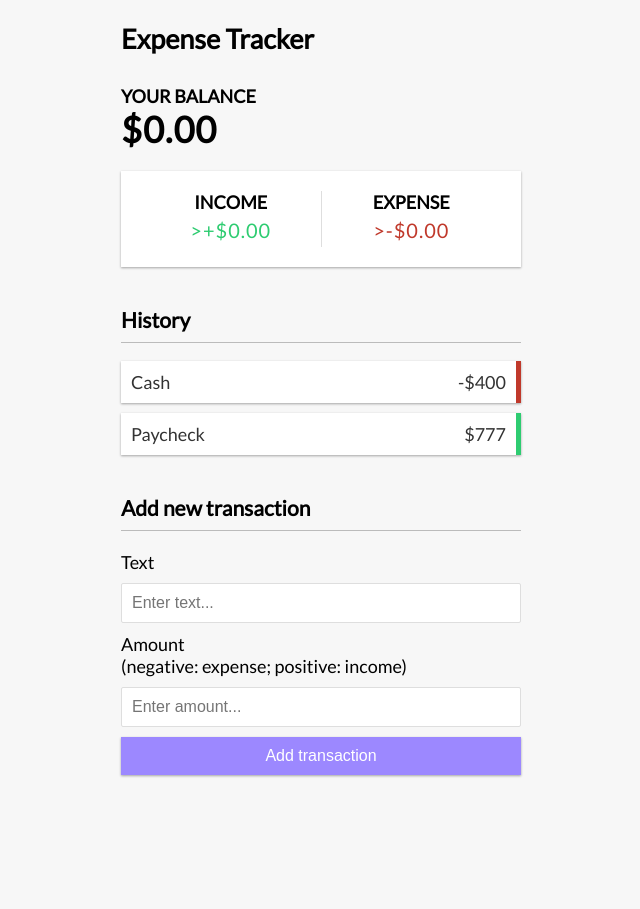
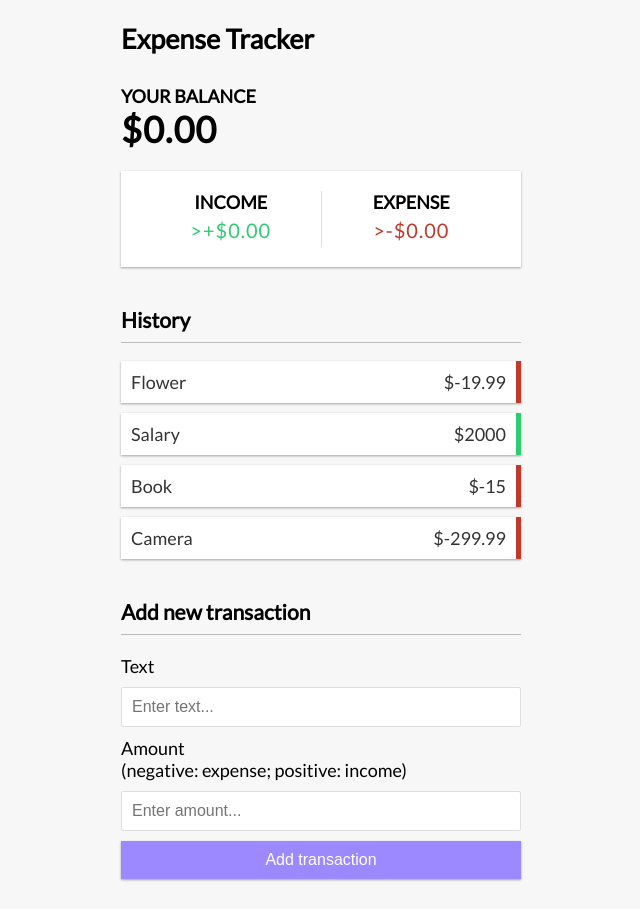
Before and after one commit to Augusto-LJ/expense-tracker, a Vue app: page / in a window 1280 px wide. Shown: the whole page, without its empty margins (319-959 px from the left). Before the commit the page ends 805 px from the top, so only its background shows below. Built offline with nearby package versions, Linux system fonts and the light colour scheme.

Commit message:
feat: shows transaction list using global state

```diff
--- a/src/App.vue
+++ b/src/App.vue
@@ -3,25 +3,25 @@
     <div class="container">
       <Balance />
       <IncomeExpenses />
-      <TransactionList />
+      <TransactionList :transactions="transactions"/>
       <AddTransaction />
     </div>
 </template>
 
-<script>
-  import Header from './components/Header.vue';
-  import Balance from './components/Balance.vue';
-  import IncomeExpenses from './components/IncomeExpenses.vue';
-  import TransactionList from './components/TransactionList.vue';
-  import AddTransaction from './components/AddTransaction.vue';
+<script setup>
+import Header from './components/Header.vue';
+import Balance from './components/Balance.vue';
+import IncomeExpenses from './components/IncomeExpenses.vue';
+import TransactionList from './components/TransactionList.vue';
+import AddTransaction from './components/AddTransaction.vue';
 
-  export default {
-    components: {
-      Header,
-      Balance,
-      IncomeExpenses,
-      TransactionList,
-      AddTransaction
-    }
-  }
+import { ref } from 'vue';
+
+const transactions = ref([
+  {id: 1, text: "Flower", amount: -19.99},
+  {id: 2, text: "Salary", amount: 2000.00},
+  {id: 3, text: "Book", amount: -15},
+  {id: 4, text: "Camera", amount: -299.99},
+]);
+
 </script>
--- a/src/components/TransactionList.vue
+++ b/src/components/TransactionList.vue
@@ -1,11 +1,22 @@
 <template>
     <h3>History</h3>
     <ul id="list" class="list">
-        <li class="minus">
-            Cash <span>-$400</span><button class="delete-btn">x</button>
-        </li>
-        <li class="plus">
-            Paycheck <span>$777</span><button class="delete-btn">x</button>
+        <li v-for="transaction in transactions"
+            :key="transaction.id"
+            :class="transaction.amount > 0 ? 'plus' : 'minus'"
+        >
+            {{ transaction.text }} <span>${{ transaction.amount }}</span><button class="delete-btn">x</button>
         </li>
     </ul>
 </template>
+
+<script setup>
+import { defineProps } from 'vue';
+
+const props = defineProps({
+    transactions: {
+        type: Array,
+        required: true
+    }
+});
+</script>
```
